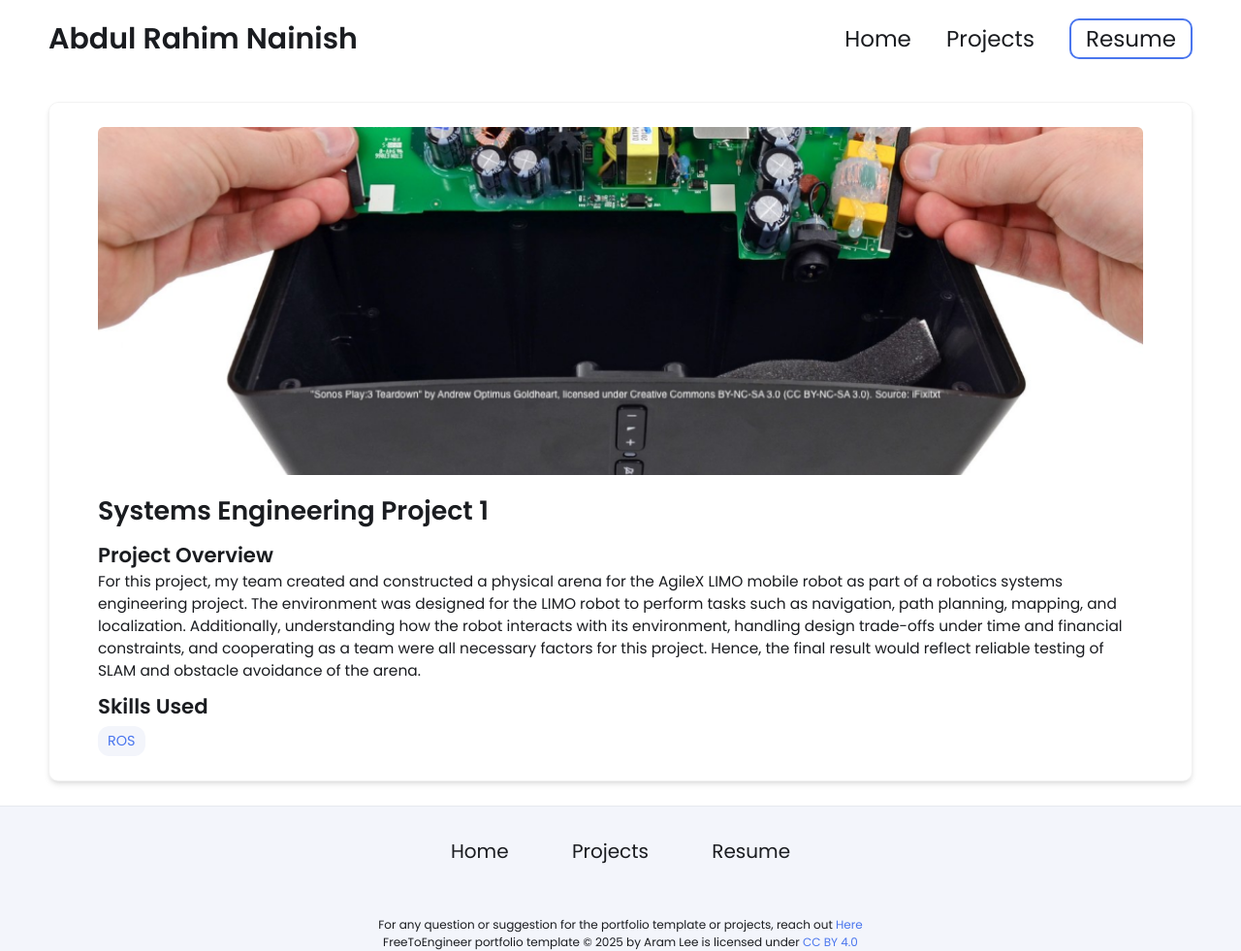
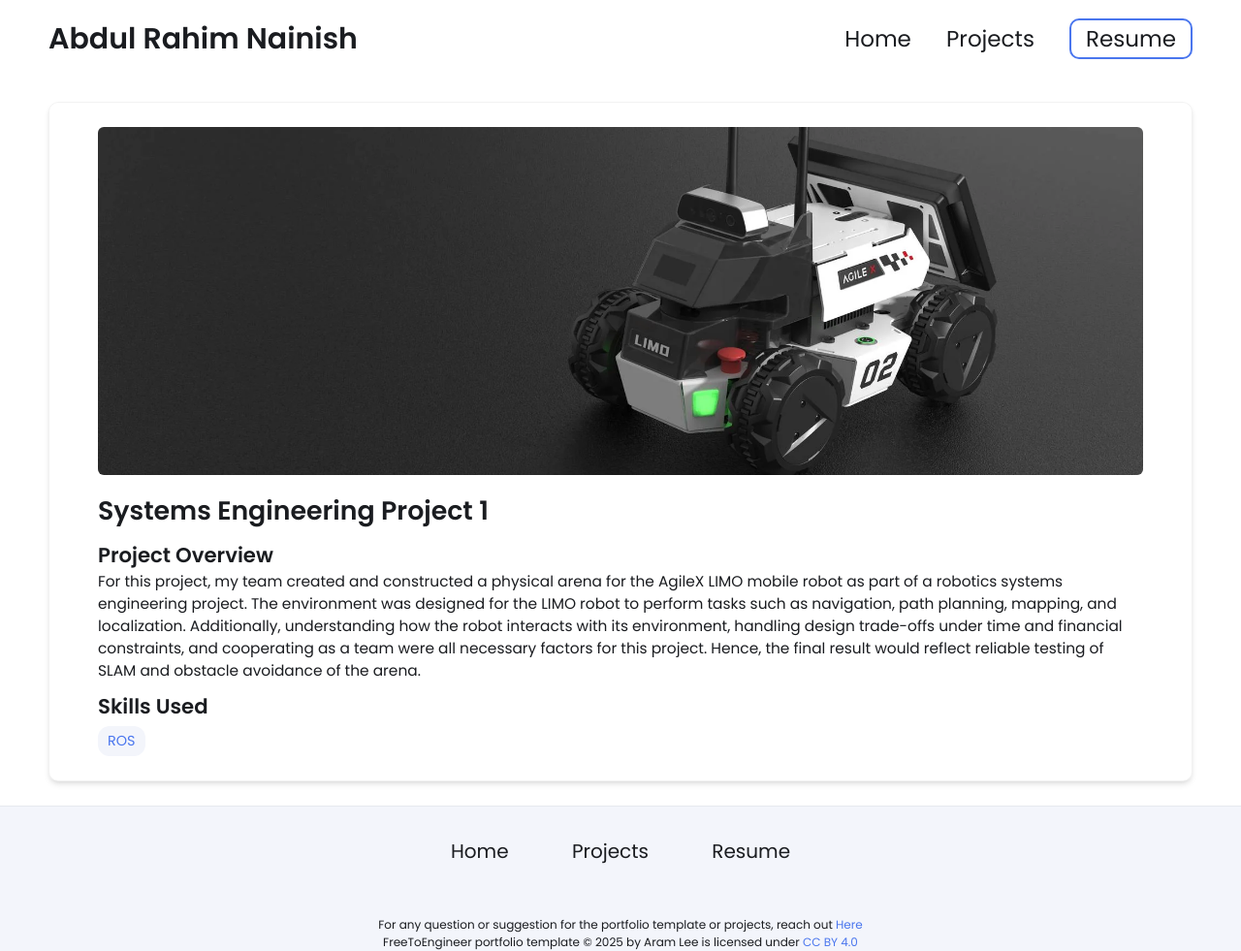
Before and after one commit to abdulrahimnainish/abdulrahimnainish.github.io, a Jekyll site: the page built from _projects/sonos-teardown/index.md, in a window 1280 px wide. Shown: the whole page at 97% size. Built offline with Jekyll 4.4.1, drawn with Linux system fonts in a browser that asks for light colours.

Commit message:
Update index.md

```diff
--- a/_projects/sonos-teardown/index.md
+++ b/_projects/sonos-teardown/index.md
@@ -5,5 +5,5 @@ description: For this project, my team created and constructed a physical arena
 skills:
   - ROS
 
-main-image: /sonos.png
+main-image: /Limo_pro.png
 ---
```
